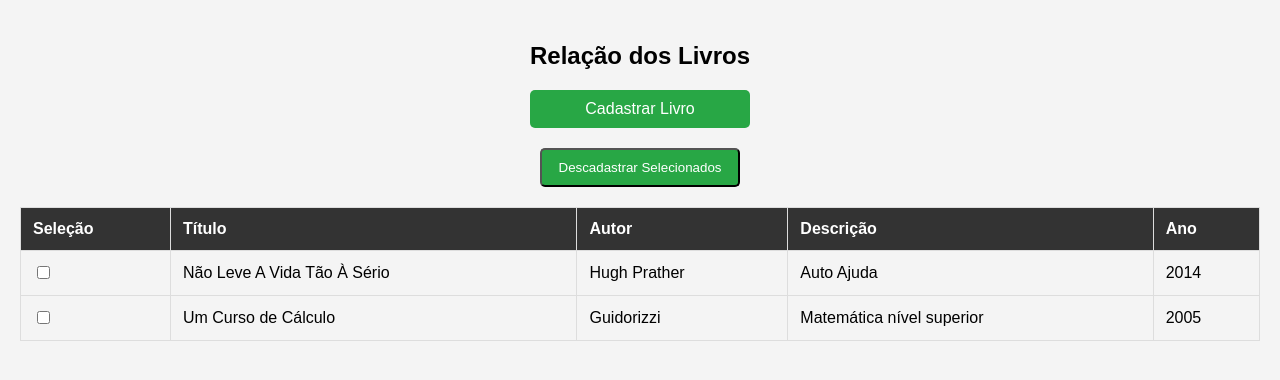
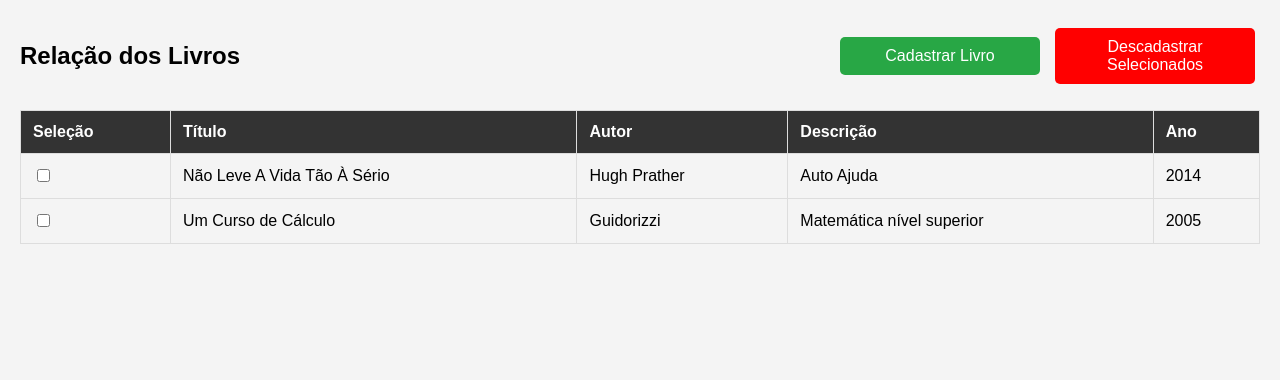
Before and after one commit to natan20200679/Biblioteca-Project-Fuctura, a Django app: page /livros/ in a window 1280 px wide. Shown: the part 58-438 px from the top of the page. Run offline with Django 5.2, Linux system fonts and the light colour scheme; a user stored in the database is signed in; data comes from the database, SQL or seed files in the repository.

Commit message:
Update buttons layout

```diff
--- a/biblioteca/static/global/style.css
+++ b/biblioteca/static/global/style.css
@@ -36,17 +36,26 @@ main {
 }
 
 .btn {
-    display: block;
-    width: 200px;
-    margin: 20px auto;
-    padding: 10px;
+    display: inline-block !important; /* Alinha os dois na mesma linha horizontal */
+    justify-content: space-between !important;
+    box-sizing: border-box; /* Garante que ambos tenham exatamente 200px */
+    width: 200px !important;
+    padding: 10px !important;
+    margin: 0 5px; /* Altera as margens laterais para criar o gap manualmente */
+
+    /* Reset do comportamento nativo do <button> */
+    border: none;
     background-color: #28a745;
     color: white;
     text-align: center;
     text-decoration: none;
     border-radius: 5px;
+    cursor: pointer;
+    font-size: 16px;
+    font-family: inherit;
     transition: background-color 0.3s;
 }
+
 
 .btn:hover {
     background-color: #218838;
@@ -54,13 +63,24 @@ main {
 
 .titulo {
     display: flex;
-    justify-content: space-between;
+    justify-content: center;
     align-items: center;
-    padding: 10px;
+    padding: 20px; /* Reduzido de 200px para evitar quebrar o layout */
 }
 
-.titulo h2 {
-    margin: 0;
-    flex-grow: 1;
-    text-align: center;
+.header-container {
+    display: flex;
+    align-items: center; /* Alinha o texto e os botões verticalmente */
 }
+
+.header-container h2 {
+    margin-right: auto; /* Empurra os botões para a extrema direita */
+}
+
+.header-container .btn {
+    margin-left: 10px; /* Mantém o gap/espaçamento entre os botões */
+}
+
+.header-container .btn:last-child {
+    background-color: red;
+}
```
